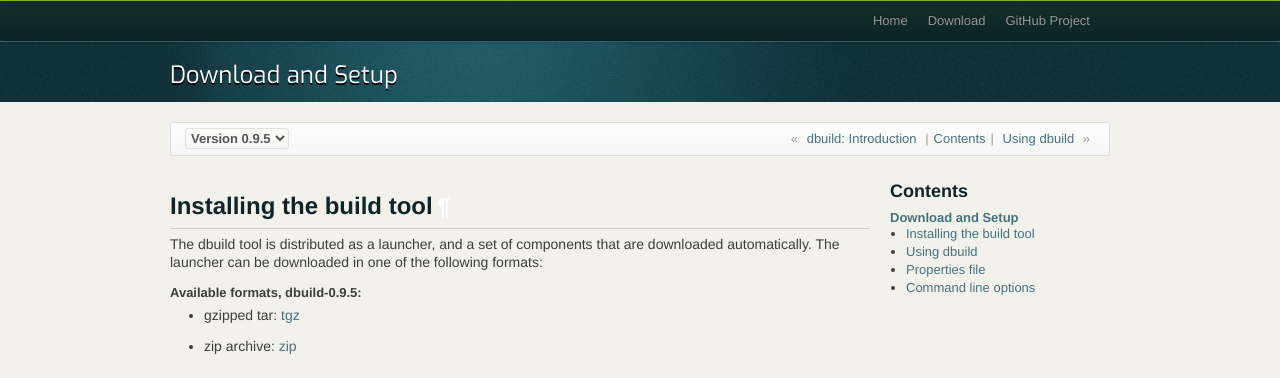
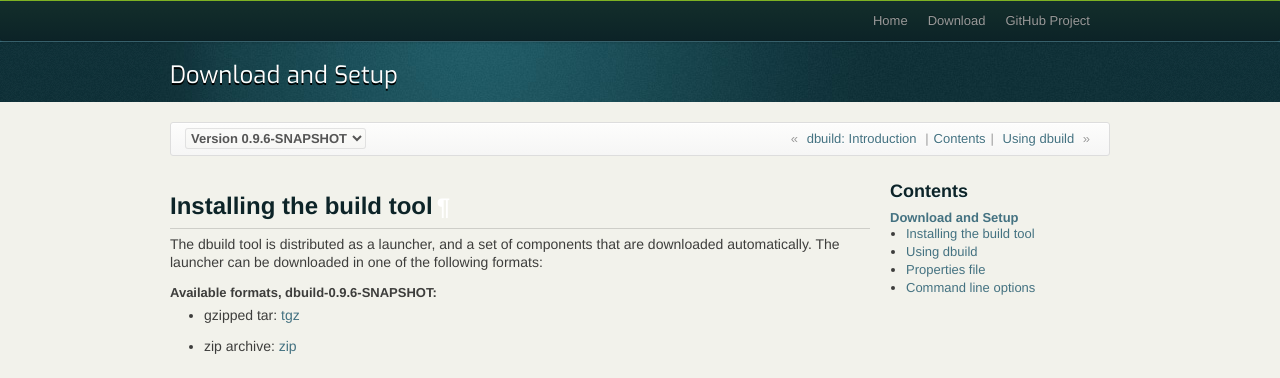
Before and after one commit to lightbend-labs/dbuild, a Sphinx documentation site: the page built from docs/src/sphinx/download.rst, in a window 1280 px wide. Shown: the top 378 px of the page. Built offline with Sphinx 7.4.7, drawn with Linux system fonts in a browser that asks for light colours.

Commit message:
Bump version to 0.9.6-SNAPSHOT

```diff
--- a/docs/src/sphinx/conf.py
+++ b/docs/src/sphinx/conf.py
@@ -8,8 +8,8 @@
 # Project variables
 
 project = 'dbuild'
-version = '0.9.5'
-release = '0.9.5'
+version = '0.9.6'
+release = '0.9.6-SNAPSHOT'
 sbt_version = '0.12.4'
 
 # General settings
```
Also changed, not shown: 1 other file.
